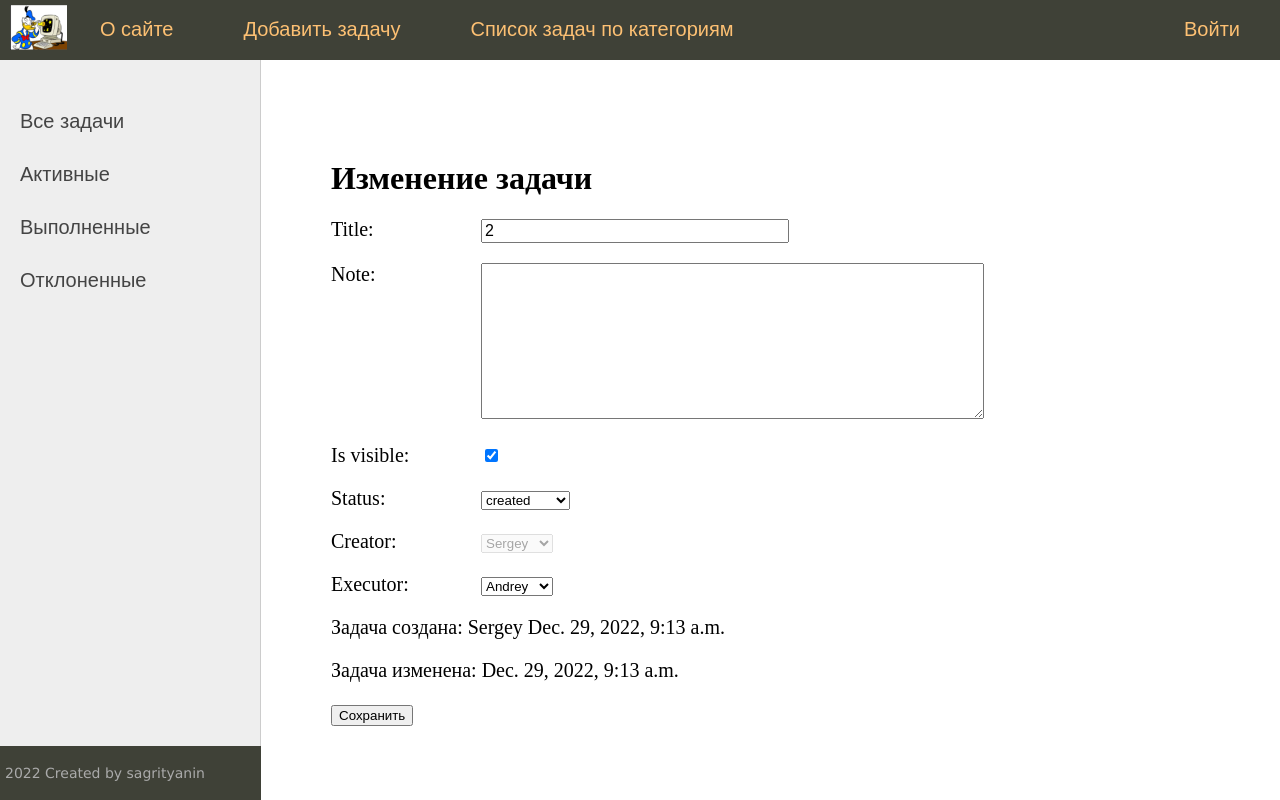
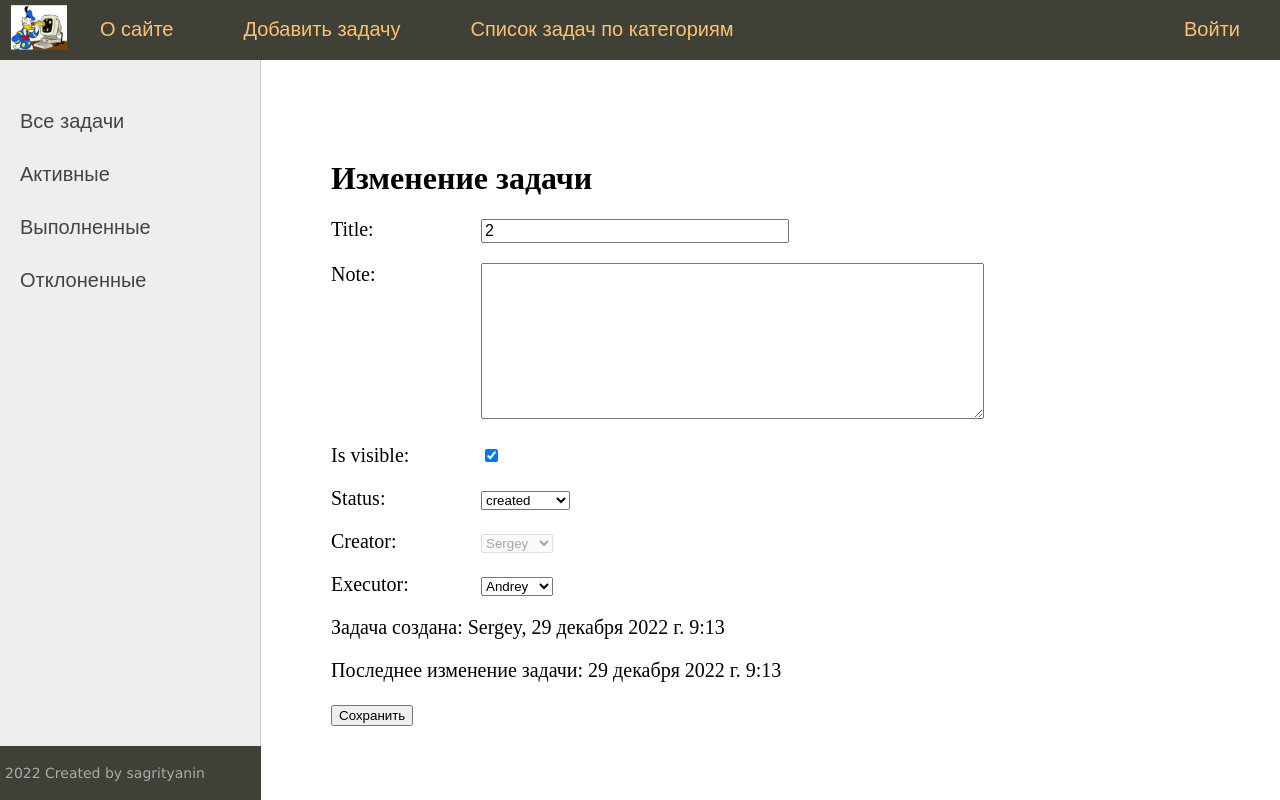
Before and after one commit to sagrityanin/tasks_board, a Django app: page /task/0b213a41-22bf-4c9a-b8ff-139b8132babb in a window 1280 px wide. Run offline with Django 4.2, Linux system fonts and the light colour scheme; data comes from the database, SQL or seed files in the repository; both versions use the stored data as it was after the commit.

Commit message:
Fix datetime format

```diff
--- a/django/coolsite/coolsite/settings.py
+++ b/django/coolsite/coolsite/settings.py
@@ -106,12 +106,12 @@ AUTH_PASSWORD_VALIDATORS = [
 # Internationalization
 # https://docs.djangoproject.com/en/4.1/topics/i18n/
 
-LANGUAGE_CODE = 'en-us'
+LANGUAGE_CODE = 'ru-RU'
 
 TIME_ZONE = 'Asia/Yekaterinburg'
 
 USE_I18N = True
-
+USE_L10N = True
 USE_TZ = True
 
 
--- a/django/coolsite/tasks/forms.py
+++ b/django/coolsite/tasks/forms.py
@@ -10,11 +10,10 @@ from .models import *
 class AddTaskForm(forms.ModelForm):
     def __init__(self, *args, **kwargs):
         super().__init__(*args, **kwargs)
-        # self.fields['cat'].empty_label = "Категория не выбрана"
 
     class Meta:
         model = Task
-        fields = ['title', 'note', 'is_visible', 'status', 'creator', 'executor']
+        fields = ['title', 'note', 'is_visible', 'creator', 'executor']
         widgets = {
             'title': forms.TextInput(attrs={'class': 'form-input'}),
             'note': forms.Textarea(attrs={'cols': 60, 'rows': 10}),
@@ -24,14 +23,12 @@ class AddTaskForm(forms.ModelForm):
         title = self.cleaned_data['title']
         if len(title) > 200:
             raise ValidationError('Длина превышает 200 символов')
-
         return title
 
 
 class EditTaskForm(forms.ModelForm):
     def __init__(self, *args, **kwargs):
         super().__init__(*args, **kwargs)
-
         if 'instance' in kwargs and kwargs['instance'].creator:
             self.fields['creator'].disabled = True
 
--- a/django/coolsite/tasks/templates/tasks/edit_task.html
+++ b/django/coolsite/tasks/templates/tasks/edit_task.html
@@ -11,8 +11,8 @@
 <p><label class="form-label" for="{{ f.id_for_label }}">{{f.label}}: </label>{{ f }}</p>
 <div class="form-error">{{ f.errors }}</div>
 {% endfor %}
-<p>Задача создана: {{creator}} {{created}}</p>
-<p>Задача изменена: {{updated}}</p>
+<p>Задача создана: {{creator}}, {{created}}</p>
+<p>Последнее изменение задачи: {{updated}}</p>
     <button type="submit">Сохранить</button>
 </form>
 
```
Also changed, not shown: django/coolsite/db.sqlite3, 1 other file.
